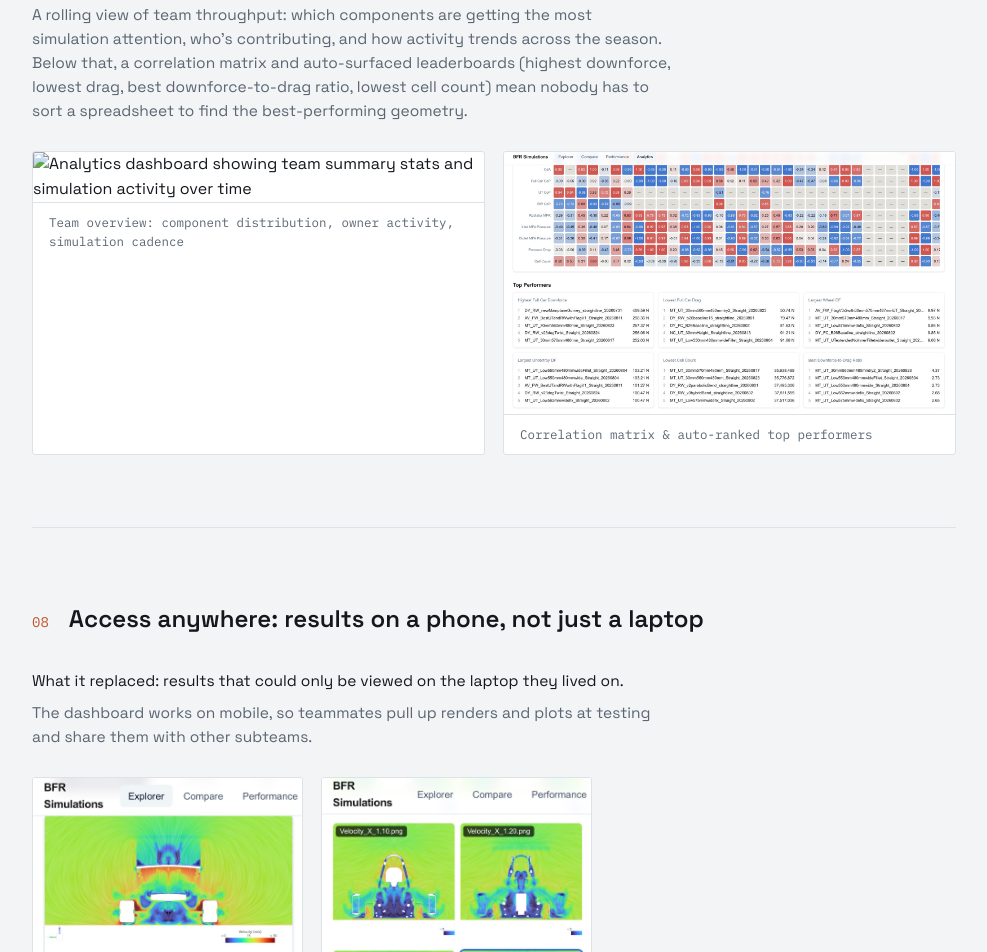
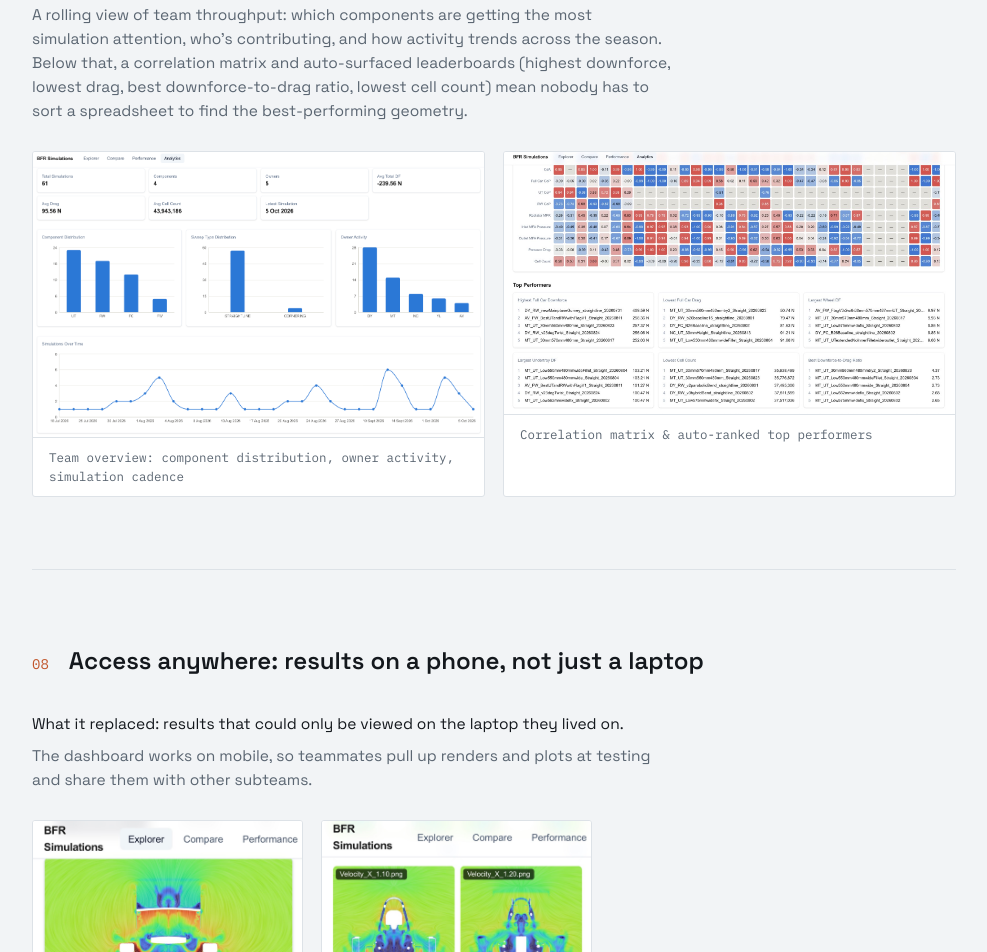
Before and after one commit to amerl07/bfr-database-demo, a plain HTML site: page index.html in a window 1280 px wide. Shown: the part 6292-7244 px from the top of the page, without its empty margins (146-1133 px from the left). Drawn offline with Linux system fonts and the light colour scheme.

Commit message:
Point analytics overview to updated 61-run screenshot
Co-Authored-By: Claude Opus 5.5 <noreply@anthropic.com>

```diff
--- a/index.html
+++ b/index.html
@@ -396,7 +396,7 @@
     <p>A rolling view of team throughput: which components are getting the most simulation attention, who's contributing, and how activity trends across the season. Below that, a correlation matrix and auto-surfaced leaderboards (highest downforce, lowest drag, best downforce-to-drag ratio, lowest cell count) mean nobody has to sort a spreadsheet to find the best-performing geometry.</p>
     <div class="two-up">
       <figure>
-        <img src="assets/07a_analytics_overview.jpg" alt="Analytics dashboard showing team summary stats and simulation activity over time">
+        <img src="assets/07a_analytics_overview.png" alt="Analytics dashboard showing team summary stats and simulation activity over time">
         <figcaption>Team overview: component distribution, owner activity, simulation cadence</figcaption>
       </figure>
       <figure>
```
